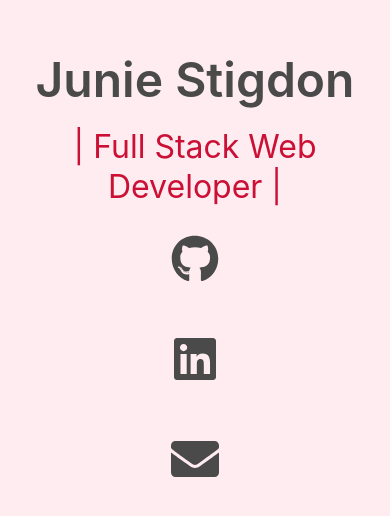
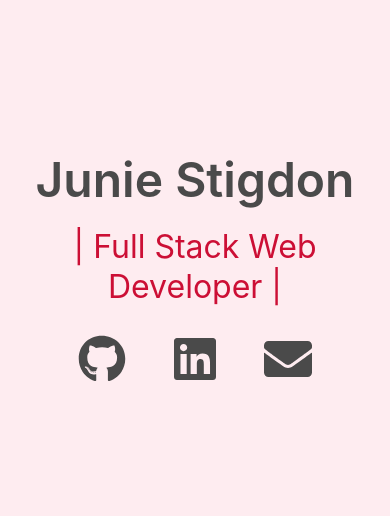
Before and after one commit to junie-stigdon/juniestigdon.com, an Angular app: page / in a window 390 px wide. Shown: the part 138-654 px from the top of the page. Built offline with nearby package versions, Linux system fonts and the light colour scheme.

Commit message:
added mobile responsiveness token

```diff
--- a/src/app/app.component.html
+++ b/src/app/app.component.html
@@ -5,7 +5,7 @@
       <p class="subtitle has-text-danger-dark is-size-3 py-2">
         | Full Stack Web Developer |
       </p>
-      <div class="columns is-centered pt-2">
+      <div class="columns is-mobile is-centered pt-2">
         <app-icon-link
           [icon]="faGithub"
           link="https://github.com/junie-stigdon"
```
